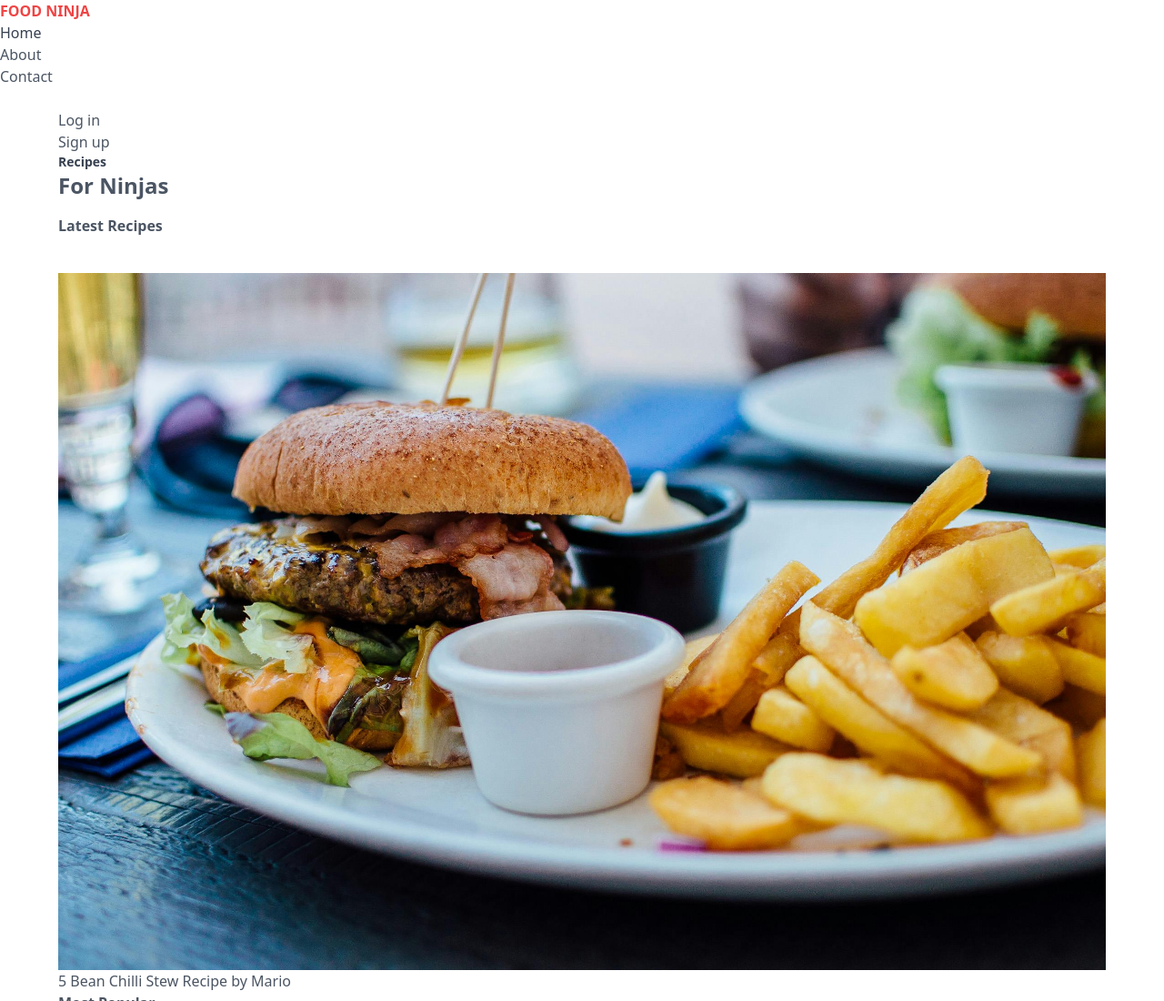
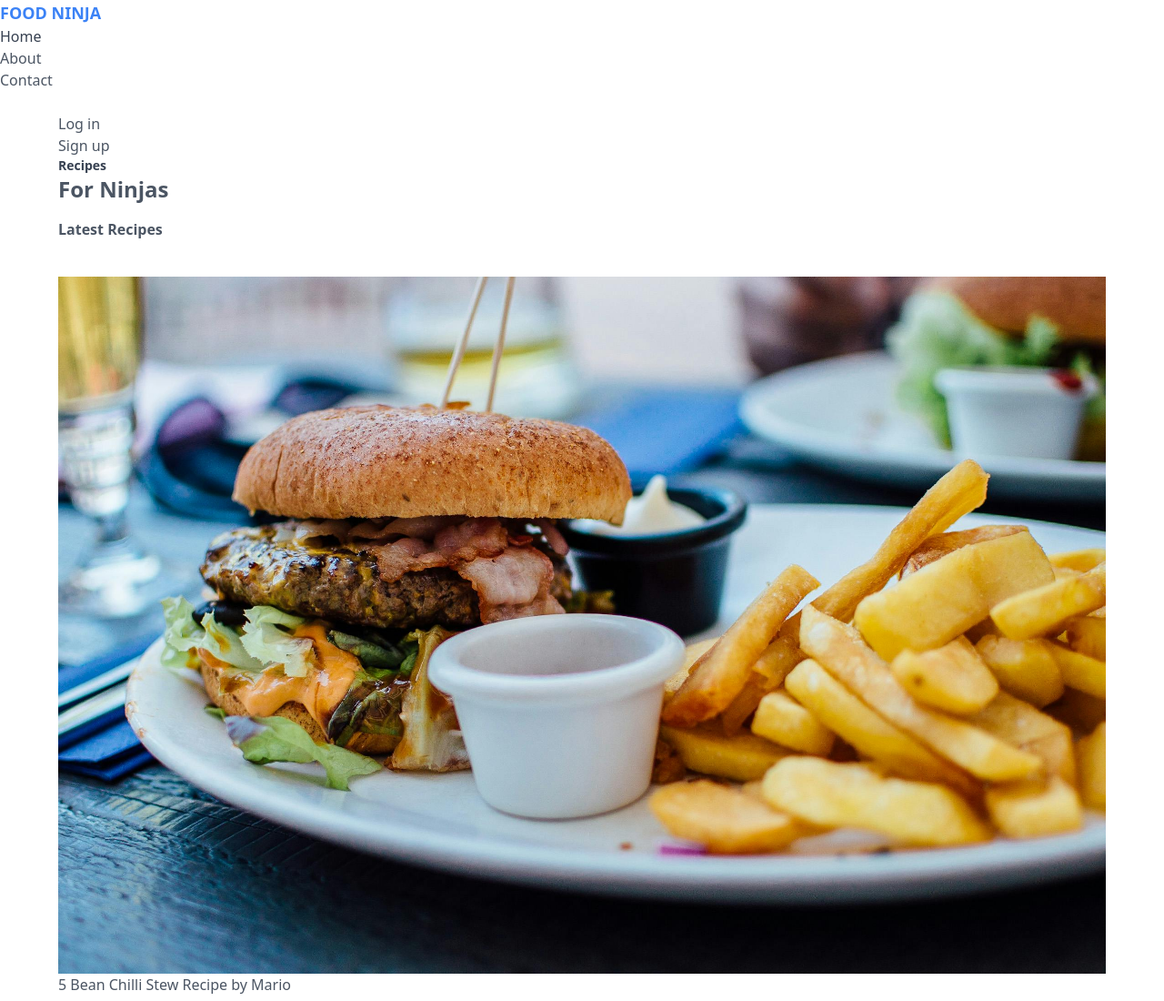
Before and after one commit to muirurimukundi/css-tailwind, a website: page src/index.html in a window 1280 px wide. Shown: the top 1100 px of the page at 91% size. Drawn offline with Linux system fonts and the light colour scheme.

Commit message:
Add: breakpoint to turn color blue and increase the size at the lg: breakpoint.

```diff
--- a/src/index.html
+++ b/src/index.html
@@ -14,7 +14,7 @@
       <nav>
         <div>
           <h1 class="font-bold uppercase p4 ">
-            <a href="#" class="text-green-500 sm:text-red-500">Food Ninja</a>
+            <a href="#" class="text-green-500 sm:text-red-500 lg:text-blue-500 text-sm lg:text-lg">Food Ninja</a>
           </h1>
         </div>
         <ul>
```
Also changed, not shown: src/output.css.
